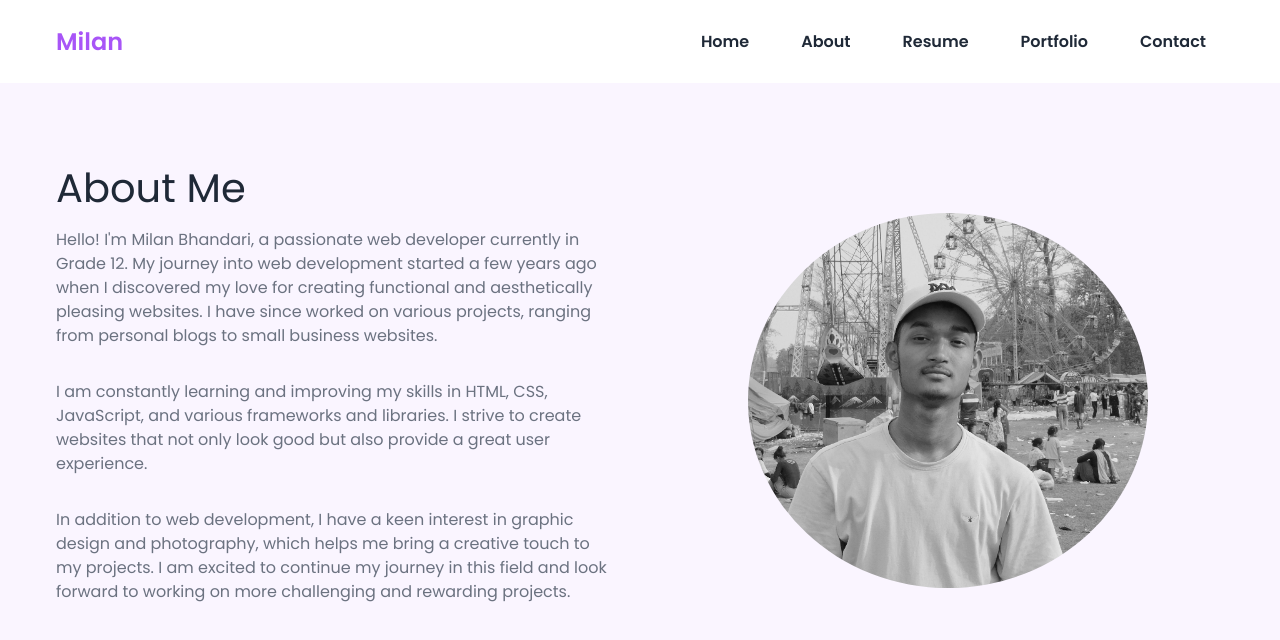
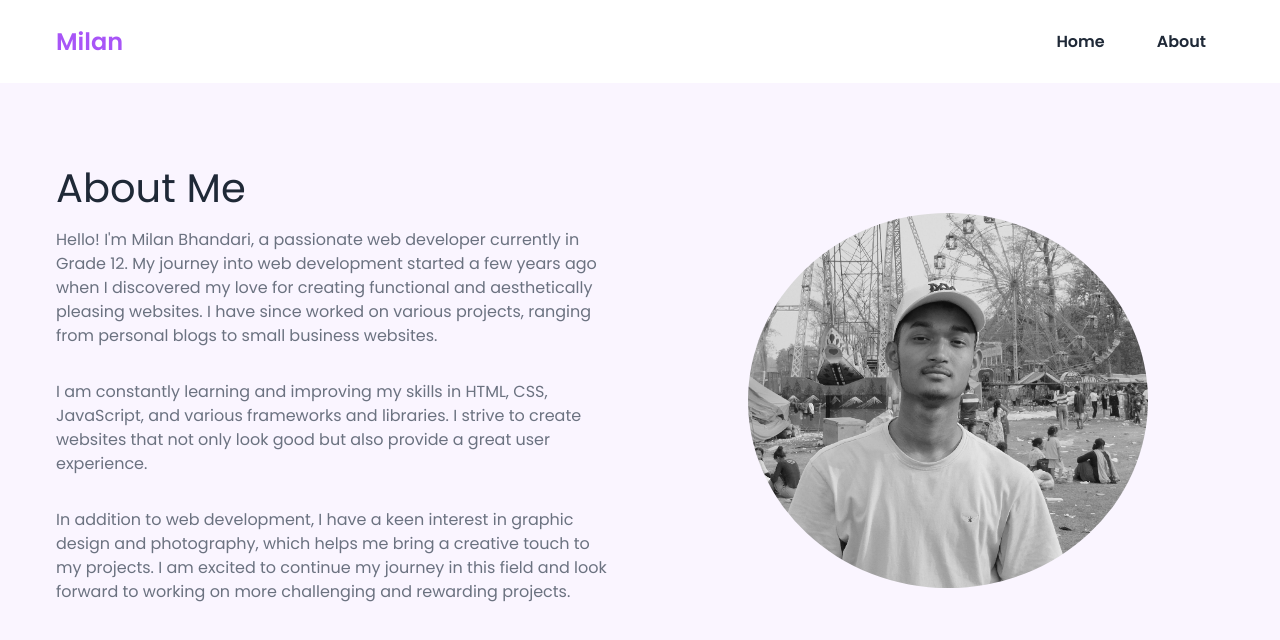
Before and after one commit to milancodess/portfolio, a plain HTML site: page about.html in a window 1280 px wide. Drawn offline with nearby package versions, Linux system fonts and the light colour scheme.

Commit message:
Update about.html

```diff
--- a/about.html
+++ b/about.html
@@ -21,9 +21,6 @@
             <ul>
                 <li><a href="index.html">Home</a></li>
                 <li><a href="about.html">About</a></li>
-                <li><a href="resume.html">Resume</a></li>
-                <li><a href="portfolio.html">Portfolio</a></li>
-                <li><a href="contact.html">Contact</a></li>
             </ul>
         </div>
     </nav>
```
